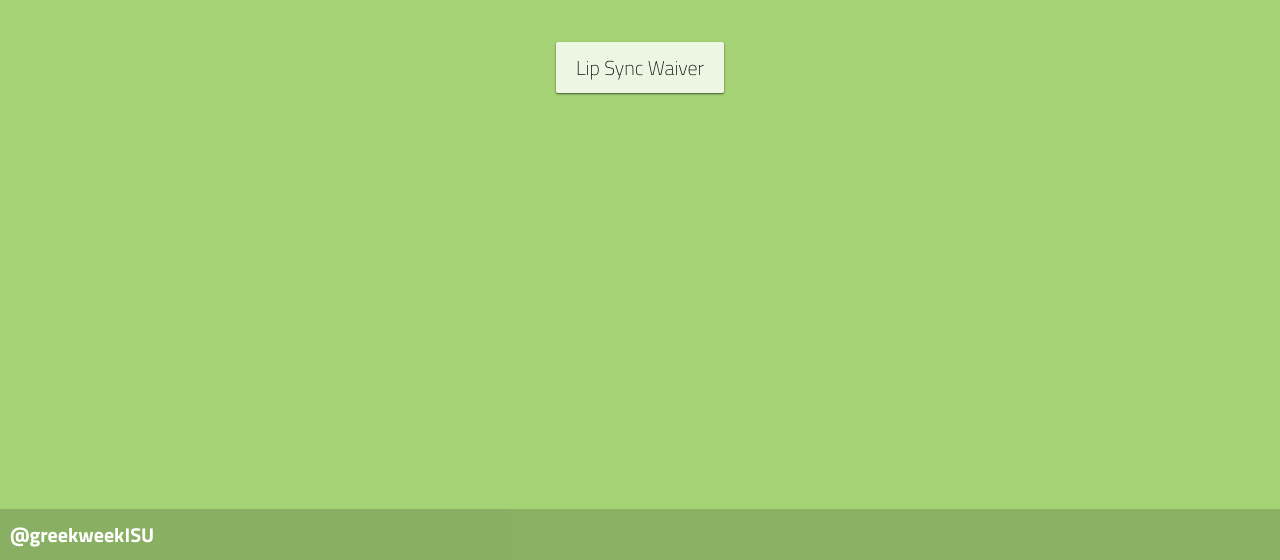
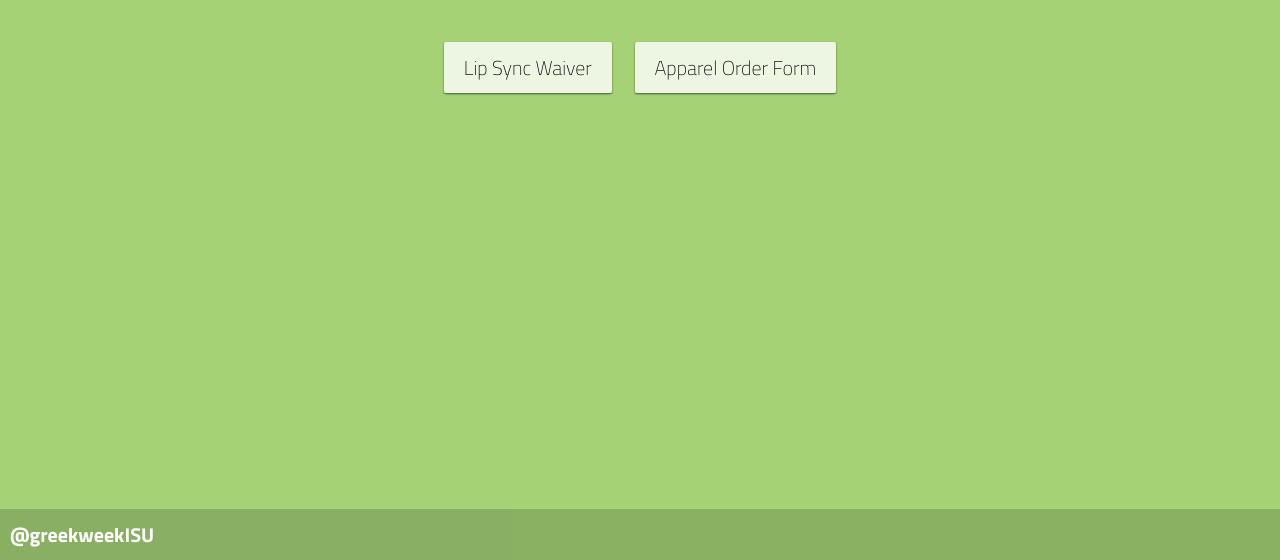
Before and after one commit to snowguy13/isu-greek-week, a website: page webapp/index.htm in a window 1280 px wide. Shown: the part 240-800 px from the top of the page. Drawn offline with Linux system fonts and the light colour scheme.

Commit message:
Add apparel link to website

```diff
--- a/webapp/index.htm
+++ b/webapp/index.htm
@@ -37,7 +37,8 @@
     </div>
     <div class="section-container">
       <div class="button-container">
-        <button class="button" data-href="https://events-stuorg.sws.iastate.edu/application/waiver/?a=edit&tid=107">Lip Sync Waiver</a>
+        <button class="button" data-href="https://events-stuorg.sws.iastate.edu/application/waiver/?a=edit&tid=107">Lip Sync Waiver</button>
+        <button class="button" data-href="https://billz.universitytees.com/bird_banks/5995/signups/new">Apparel Order Form</button>
       </div>
       <section class="section" name="Apparel">
         <div id="apparel-grid" class="grid"></div>
```
